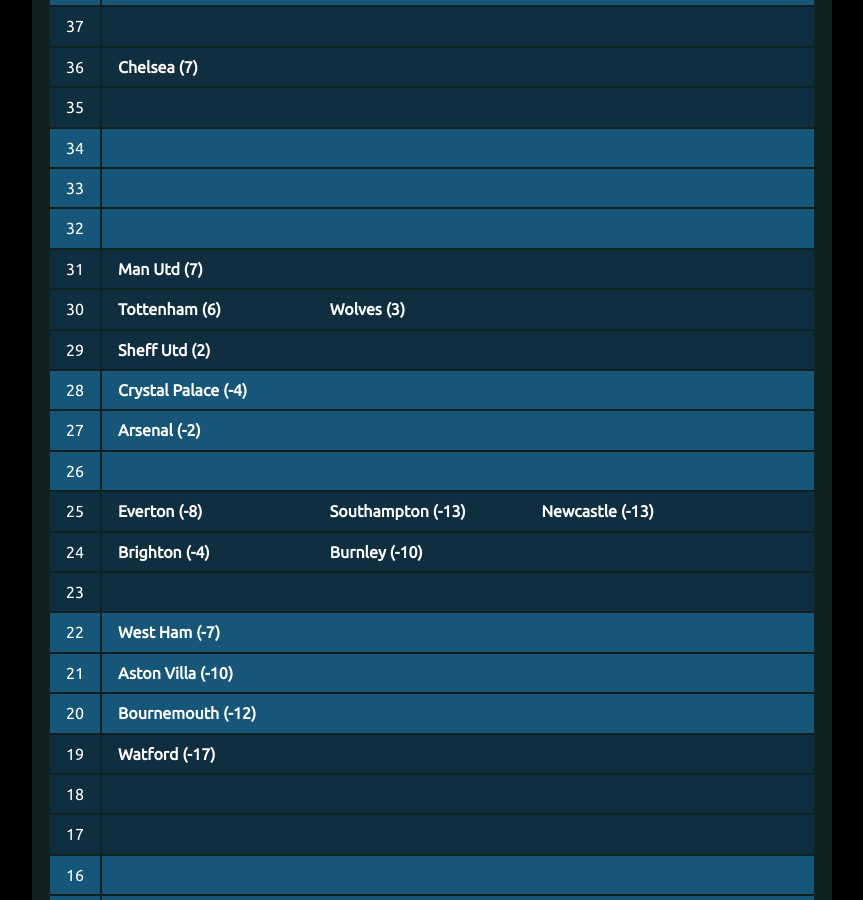
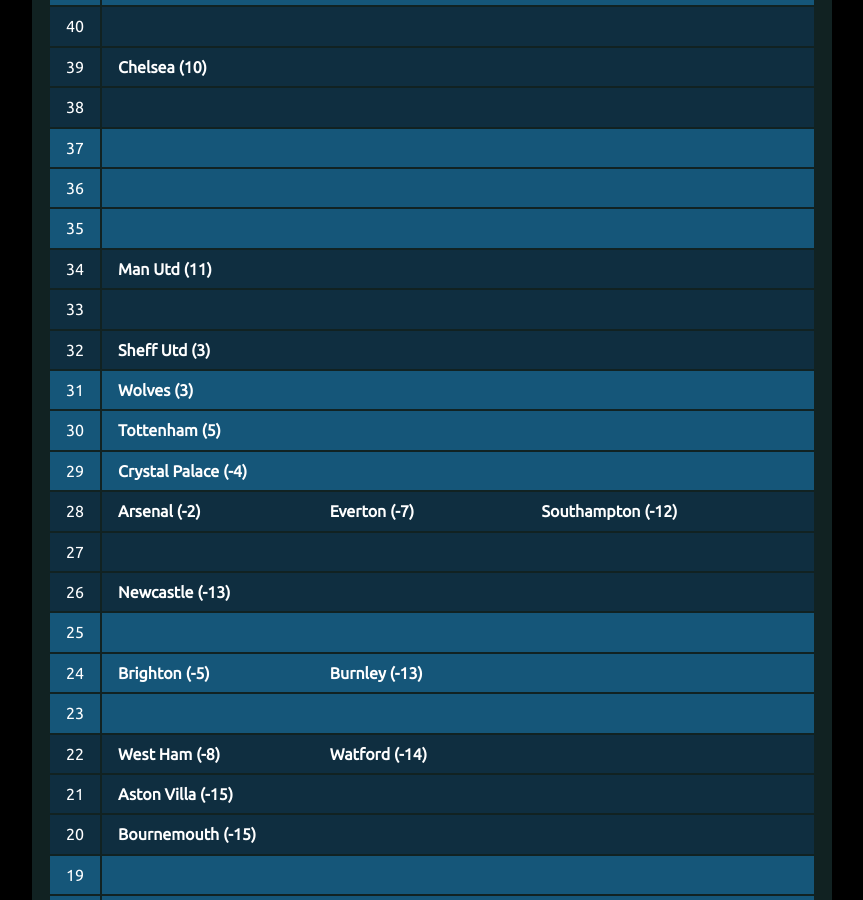
Before and after one commit to muru/muru.github.io, a Jekyll site: the page built from resources.md, in a window 1280 px wide and 900 px high, scrolled down 2684 px. Shown: the whole window, without its empty margins (208-1071 px from the left). Built offline with Jekyll 4.4.1, drawn with Linux system fonts in a browser that asks for light colours; some of the changed text lies outside the part shown.

Commit message:
updated cann-table: Mon 13 Jan 10:00:41 UTC 2020

```diff
--- a/cann-table.html
+++ b/cann-table.html
@@ -1,249 +1,264 @@
 <table id="cann-table">
 <thead> <th> Pts </th> <th> Clubs (GD) </th> </thead>
 	<tr class="cann-row-1">
-		<td class="cann-point"> 58 </td>
+		<td class="cann-point"> 61 </td>
 		<td class="cann-clubs">
-			<span class="club-name"> Liverpool (35) </span>
+			<span class="club-name"> Liverpool (36) </span>
 		</td>
  	</tr>
 	<tr class="cann-row-1">
+		<td class="cann-point"> 60 </td>
+		<td class="cann-clubs">
+		</td>
+ 	</tr>
+	<tr class="cann-row-1">
+		<td class="cann-point"> 59 </td>
+		<td class="cann-clubs">
+		</td>
+ 	</tr>
+	<tr class="cann-row-2">
+		<td class="cann-point"> 58 </td>
+		<td class="cann-clubs">
+		</td>
+ 	</tr>
+	<tr class="cann-row-2">
 		<td class="cann-point"> 57 </td>
 		<td class="cann-clubs">
 		</td>
  	</tr>
-	<tr class="cann-row-1">
+	<tr class="cann-row-2">
 		<td class="cann-point"> 56 </td>
 		<td class="cann-clubs">
 		</td>
  	</tr>
-	<tr class="cann-row-2">
+	<tr class="cann-row-1">
 		<td class="cann-point"> 55 </td>
 		<td class="cann-clubs">
 		</td>
  	</tr>
-	<tr class="cann-row-2">
+	<tr class="cann-row-1">
 		<td class="cann-point"> 54 </td>
 		<td class="cann-clubs">
 		</td>
  	</tr>
-	<tr class="cann-row-2">
+	<tr class="cann-row-1">
 		<td class="cann-point"> 53 </td>
 		<td class="cann-clubs">
 		</td>
  	</tr>
-	<tr class="cann-row-1">
+	<tr class="cann-row-2">
 		<td class="cann-point"> 52 </td>
 		<td class="cann-clubs">
 		</td>
  	</tr>
-	<tr class="cann-row-1">
+	<tr class="cann-row-2">
 		<td class="cann-point"> 51 </td>
 		<td class="cann-clubs">
 		</td>
  	</tr>
-	<tr class="cann-row-1">
+	<tr class="cann-row-2">
 		<td class="cann-point"> 50 </td>
 		<td class="cann-clubs">
 		</td>
  	</tr>
-	<tr class="cann-row-2">
+	<tr class="cann-row-1">
 		<td class="cann-point"> 49 </td>
 		<td class="cann-clubs">
 		</td>
  	</tr>
-	<tr class="cann-row-2">
+	<tr class="cann-row-1">
 		<td class="cann-point"> 48 </td>
 		<td class="cann-clubs">
 		</td>
  	</tr>
+	<tr class="cann-row-1">
+		<td class="cann-point"> 47 </td>
+		<td class="cann-clubs">
+			<span class="club-name"> Man City (37) </span>
+		</td>
+ 	</tr>
 	<tr class="cann-row-2">
-		<td class="cann-point"> 47 </td>
+		<td class="cann-point"> 46 </td>
+		<td class="cann-clubs">
+		</td>
+ 	</tr>
+	<tr class="cann-row-2">
+		<td class="cann-point"> 45 </td>
+		<td class="cann-clubs">
+			<span class="club-name"> Leicester (26) </span>
+		</td>
+ 	</tr>
+	<tr class="cann-row-2">
+		<td class="cann-point"> 44 </td>
 		<td class="cann-clubs">
 		</td>
  	</tr>
 	<tr class="cann-row-1">
-		<td class="cann-point"> 46 </td>
+		<td class="cann-point"> 43 </td>
 		<td class="cann-clubs">
 		</td>
  	</tr>
 	<tr class="cann-row-1">
-		<td class="cann-point"> 45 </td>
+		<td class="cann-point"> 42 </td>
 		<td class="cann-clubs">
-			<span class="club-name"> Leicester (27) </span>
 		</td>
  	</tr>
 	<tr class="cann-row-1">
-		<td class="cann-point"> 44 </td>
-		<td class="cann-clubs">
-			<span class="club-name"> Man City (32) </span>
-		</td>
- 	</tr>
-	<tr class="cann-row-2">
-		<td class="cann-point"> 43 </td>
+		<td class="cann-point"> 41 </td>
 		<td class="cann-clubs">
 		</td>
  	</tr>
 	<tr class="cann-row-2">
-		<td class="cann-point"> 42 </td>
+		<td class="cann-point"> 40 </td>
 		<td class="cann-clubs">
 		</td>
  	</tr>
 	<tr class="cann-row-2">
-		<td class="cann-point"> 41 </td>
+		<td class="cann-point"> 39 </td>
+		<td class="cann-clubs">
+			<span class="club-name"> Chelsea (10) </span>
+		</td>
+ 	</tr>
+	<tr class="cann-row-2">
+		<td class="cann-point"> 38 </td>
 		<td class="cann-clubs">
 		</td>
  	</tr>
 	<tr class="cann-row-1">
-		<td class="cann-point"> 40 </td>
+		<td class="cann-point"> 37 </td>
 		<td class="cann-clubs">
 		</td>
  	</tr>
 	<tr class="cann-row-1">
-		<td class="cann-point"> 39 </td>
+		<td class="cann-point"> 36 </td>
 		<td class="cann-clubs">
 		</td>
  	</tr>
 	<tr class="cann-row-1">
-		<td class="cann-point"> 38 </td>
+		<td class="cann-point"> 35 </td>
 		<td class="cann-clubs">
 		</td>
  	</tr>
 	<tr class="cann-row-2">
-		<td class="cann-point"> 37 </td>
+		<td class="cann-point"> 34 </td>
+		<td class="cann-clubs">
+			<span class="club-name"> Man Utd (11) </span>
+		</td>
+ 	</tr>
+	<tr class="cann-row-2">
+		<td class="cann-point"> 33 </td>
 		<td class="cann-clubs">
 		</td>
  	</tr>
 	<tr class="cann-row-2">
-		<td class="cann-point"> 36 </td>
+		<td class="cann-point"> 32 </td>
 		<td class="cann-clubs">
-			<span class="club-name"> Chelsea (7) </span>
+			<span class="club-name"> Sheff Utd (3) </span>
+		</td>
+ 	</tr>
+	<tr class="cann-row-1">
+		<td class="cann-point"> 31 </td>
+		<td class="cann-clubs">
+			<span class="club-name"> Wolves (3) </span>
+		</td>
+ 	</tr>
+	<tr class="cann-row-1">
+		<td class="cann-point"> 30 </td>
+		<td class="cann-clubs">
+			<span class="club-name"> Tottenham (5) </span>
+		</td>
+ 	</tr>
+	<tr class="cann-row-1">
+		<td class="cann-point"> 29 </td>
+		<td class="cann-clubs">
+			<span class="club-name"> Crystal Palace (-4) </span>
 		</td>
  	</tr>
 	<tr class="cann-row-2">
-		<td class="cann-point"> 35 </td>
+		<td class="cann-point"> 28 </td>
+		<td class="cann-clubs">
+			<span class="club-name"> Arsenal (-2) </span>
+			<span class="club-name"> Everton (-7) </span>
+			<span class="club-name"> Southampton (-12) </span>
+		</td>
+ 	</tr>
+	<tr class="cann-row-2">
+		<td class="cann-point"> 27 </td>
+		<td class="cann-clubs">
+		</td>
+ 	</tr>
+	<tr class="cann-row-2">
+		<td class="cann-point"> 26 </td>
+		<td class="cann-clubs">
+			<span class="club-name"> Newcastle (-13) </span>
+		</td>
+ 	</tr>
+	<tr class="cann-row-1">
+		<td class="cann-point"> 25 </td>
 		<td class="cann-clubs">
 		</td>
  	</tr>
 	<tr class="cann-row-1">
-		<td class="cann-point"> 34 </td>
+		<td class="cann-point"> 24 </td>
+		<td class="cann-clubs">
+			<span class="club-name"> Brighton (-5) </span>
+			<span class="club-name"> Burnley (-13) </span>
+		</td>
+ 	</tr>
+	<tr class="cann-row-1">
+		<td class="cann-point"> 23 </td>
+		<td class="cann-clubs">
+		</td>
+ 	</tr>
+	<tr class="cann-row-2">
+		<td class="cann-point"> 22 </td>
+		<td class="cann-clubs">
+			<span class="club-name"> West Ham (-8) </span>
+			<span class="club-name"> Watford (-14) </span>
+		</td>
+ 	</tr>
+	<tr class="cann-row-2">
+		<td class="cann-point"> 21 </td>
+		<td class="cann-clubs">
+			<span class="club-name"> Aston Villa (-15) </span>
+		</td>
+ 	</tr>
+	<tr class="cann-row-2">
+		<td class="cann-point"> 20 </td>
+		<td class="cann-clubs">
+			<span class="club-name"> Bournemouth (-15) </span>
+		</td>
+ 	</tr>
+	<tr class="cann-row-1">
+		<td class="cann-point"> 19 </td>
 		<td class="cann-clubs">
 		</td>
  	</tr>
 	<tr class="cann-row-1">
-		<td class="cann-point"> 33 </td>
+		<td class="cann-point"> 18 </td>
 		<td class="cann-clubs">
 		</td>
  	</tr>
 	<tr class="cann-row-1">
-		<td class="cann-point"> 32 </td>
+		<td class="cann-point"> 17 </td>
 		<td class="cann-clubs">
 		</td>
  	</tr>
 	<tr class="cann-row-2">
-		<td class="cann-point"> 31 </td>
-		<td class="cann-clubs">
-			<span class="club-name"> Man Utd (7) </span>
-		</td>
- 	</tr>
-	<tr class="cann-row-2">
-		<td class="cann-point"> 30 </td>
-		<td class="cann-clubs">
-			<span class="club-name"> Tottenham (6) </span>
-			<span class="club-name"> Wolves (3) </span>
-		</td>
- 	</tr>
-	<tr class="cann-row-2">
-		<td class="cann-point"> 29 </td>
-		<td class="cann-clubs">
-			<span class="club-name"> Sheff Utd (2) </span>
-		</td>
- 	</tr>
-	<tr class="cann-row-1">
-		<td class="cann-point"> 28 </td>
-		<td class="cann-clubs">
-			<span class="club-name"> Crystal Palace (-4) </span>
-		</td>
- 	</tr>
-	<tr class="cann-row-1">
-		<td class="cann-point"> 27 </td>
-		<td class="cann-clubs">
-			<span class="club-name"> Arsenal (-2) </span>
-		</td>
- 	</tr>
-	<tr class="cann-row-1">
-		<td class="cann-point"> 26 </td>
+		<td class="cann-point"> 16 </td>
 		<td class="cann-clubs">
 		</td>
  	</tr>
 	<tr class="cann-row-2">
-		<td class="cann-point"> 25 </td>
-		<td class="cann-clubs">
-			<span class="club-name"> Everton (-8) </span>
-			<span class="club-name"> Southampton (-13) </span>
-			<span class="club-name"> Newcastle (-13) </span>
-		</td>
- 	</tr>
-	<tr class="cann-row-2">
-		<td class="cann-point"> 24 </td>
-		<td class="cann-clubs">
-			<span class="club-name"> Brighton (-4) </span>
-			<span class="club-name"> Burnley (-10) </span>
-		</td>
- 	</tr>
-	<tr class="cann-row-2">
-		<td class="cann-point"> 23 </td>
-		<td class="cann-clubs">
-		</td>
- 	</tr>
-	<tr class="cann-row-1">
-		<td class="cann-point"> 22 </td>
-		<td class="cann-clubs">
-			<span class="club-name"> West Ham (-7) </span>
-		</td>
- 	</tr>
-	<tr class="cann-row-1">
-		<td class="cann-point"> 21 </td>
-		<td class="cann-clubs">
-			<span class="club-name"> Aston Villa (-10) </span>
-		</td>
- 	</tr>
-	<tr class="cann-row-1">
-		<td class="cann-point"> 20 </td>
-		<td class="cann-clubs">
-			<span class="club-name"> Bournemouth (-12) </span>
-		</td>
- 	</tr>
-	<tr class="cann-row-2">
-		<td class="cann-point"> 19 </td>
-		<td class="cann-clubs">
-			<span class="club-name"> Watford (-17) </span>
-		</td>
- 	</tr>
-	<tr class="cann-row-2">
-		<td class="cann-point"> 18 </td>
+		<td class="cann-point"> 15 </td>
 		<td class="cann-clubs">
 		</td>
  	</tr>
 	<tr class="cann-row-2">
-		<td class="cann-point"> 17 </td>
-		<td class="cann-clubs">
-		</td>
- 	</tr>
-	<tr class="cann-row-1">
-		<td class="cann-point"> 16 </td>
-		<td class="cann-clubs">
-		</td>
- 	</tr>
-	<tr class="cann-row-1">
-		<td class="cann-point"> 15 </td>
-		<td class="cann-clubs">
-		</td>
- 	</tr>
-	<tr class="cann-row-1">
 		<td class="cann-point"> 14 </td>
 		<td class="cann-clubs">
-			<span class="club-name"> Norwich (-19) </span>
+			<span class="club-name"> Norwich (-23) </span>
 		</td>
  	</tr>
 </table>
-<span id="cann-gen-note"> Generated on  Monday, 06 January 2020 at 10:00 UTC. </span>
+<span id="cann-gen-note"> Generated on  Monday, 13 January 2020 at 10:00 UTC. </span>
```
